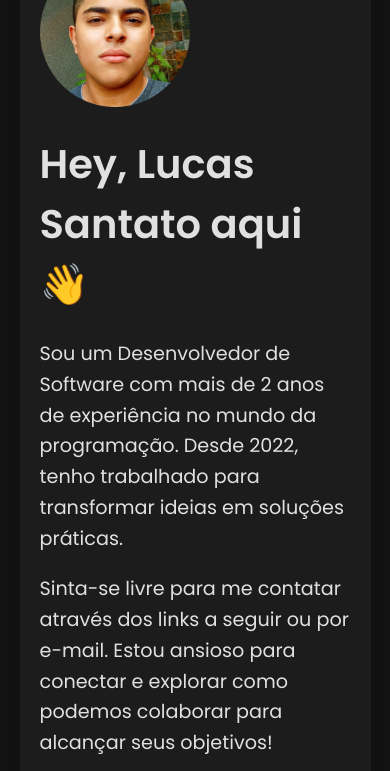
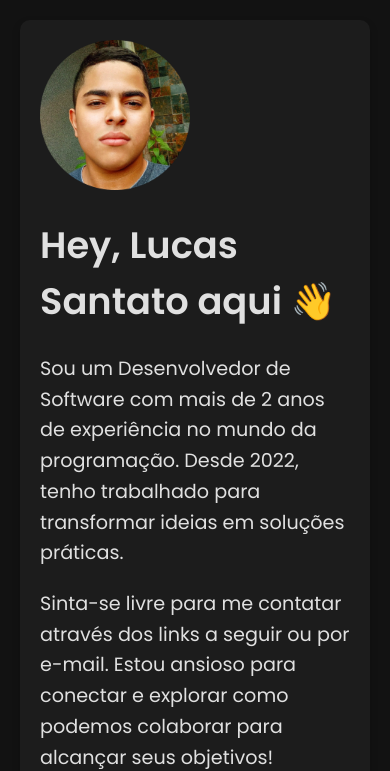
Before and after one commit to Santato7/santato.dev, a plain HTML site: page index.html in a window 390 px wide. Shown: the top 771 px of the page. Drawn offline with Linux system fonts and the light colour scheme.

Commit message:
style: Update index.css for better responsiveness and readability

```diff
--- a/index.css
+++ b/index.css
@@ -9,9 +9,10 @@ body {
   display: flex;
   justify-content: center;
   align-items: center;
-  height: 100vh;
+  min-height: 100vh;
   background-color: #121212;
   color: #e0e0e0;
+  padding: 20px;
 }
 
 .container {
@@ -20,7 +21,7 @@ body {
   border-radius: 10px;
   box-shadow: 0 4px 8px rgba(0, 0, 0, 0.2);
   max-width: 800px;
-  width: 90%;
+  width: 100%;
 }
 
 .profile-pic-container {
@@ -39,7 +40,7 @@ body {
 }
 
 h1 {
-  font-size: 2.5rem;
+  font-size: 2.3rem;
   margin-bottom: 25px;
 }
 
```
